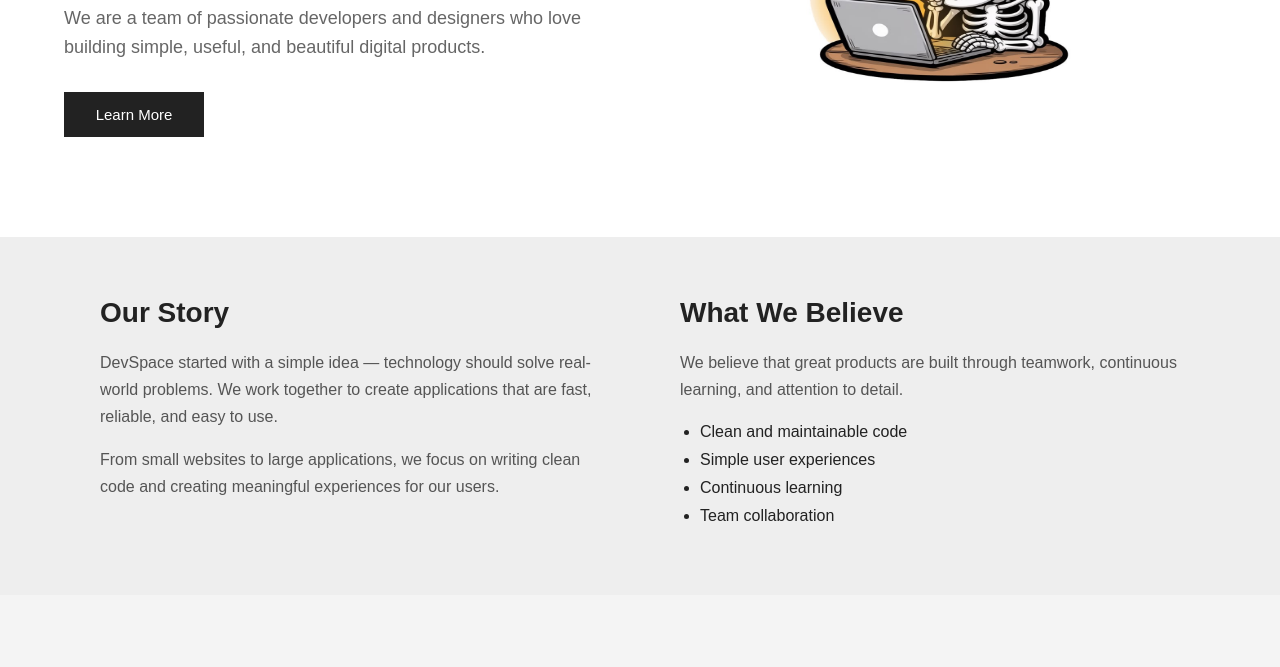
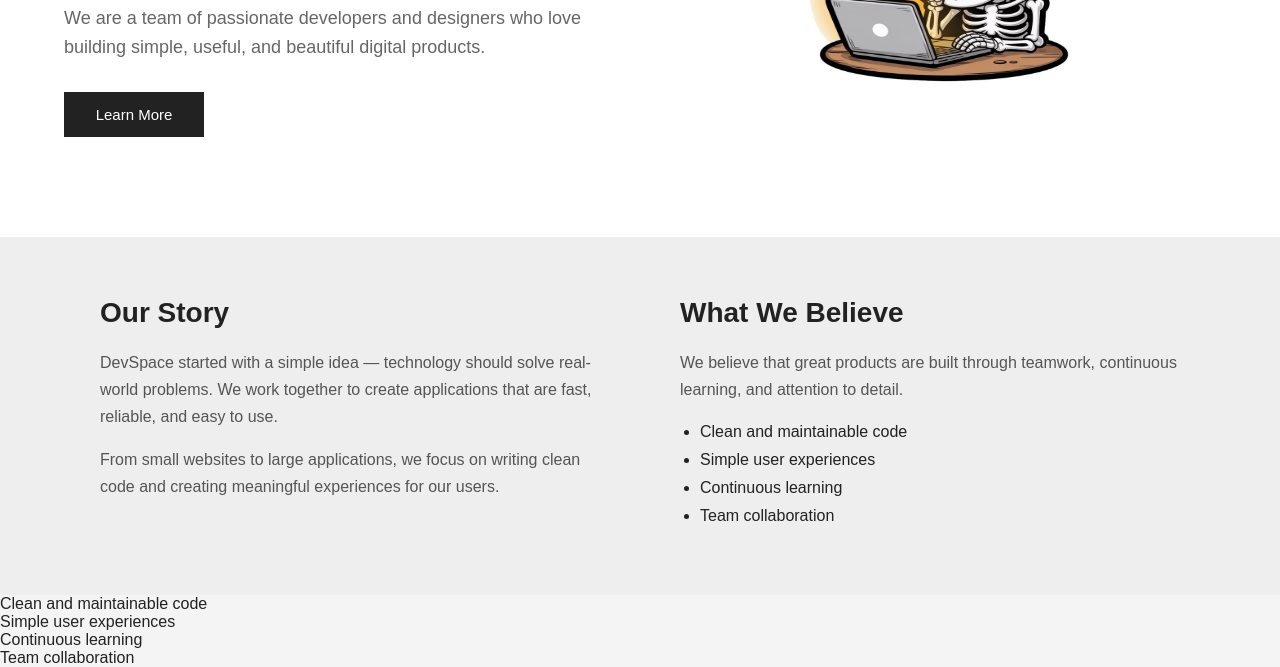
Before and after one commit to naveen-2111-dev/test-abc-session, a plain HTML site: page index.html in a window 1280 px wide. Shown: the part 343-1010 px from the top of the page. Before the commit the page ends 938 px from the top, so only its background shows below. Drawn offline with Linux system fonts and the light colour scheme.

Commit message:
test-push

```diff
--- a/index.html
+++ b/index.html
@@ -71,6 +71,12 @@
           </ul>
         </div>
       </section>
+      <ul>
+        <li>Clean and maintainable code</li>
+        <li>Simple user experiences</li>
+        <li>Continuous learning</li>
+        <li>Team collaboration</li>
+      </ul>
     </main>
   </body>
 </html>
```
